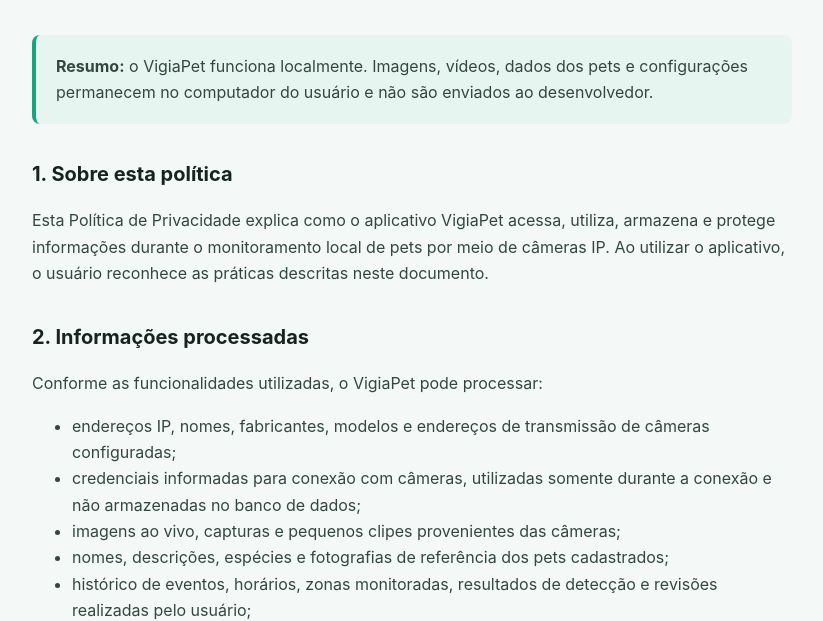
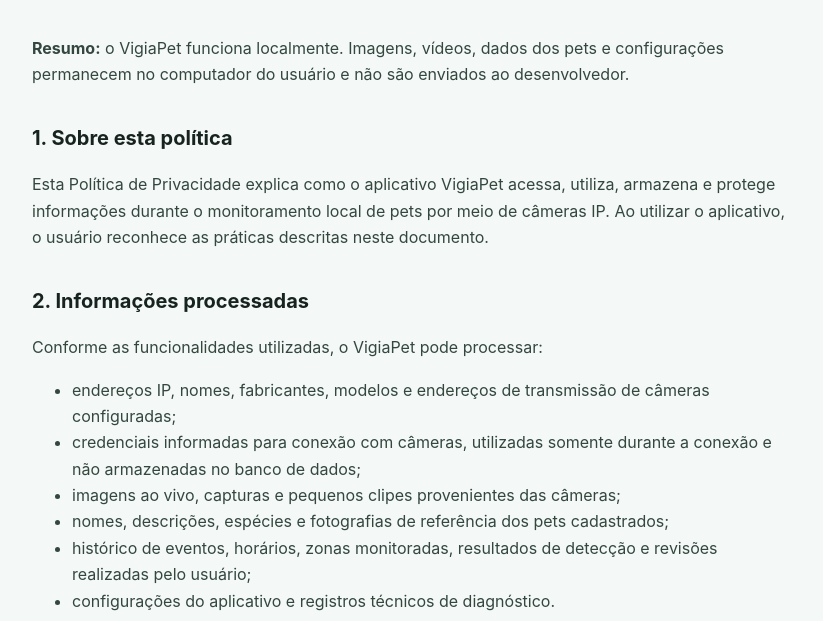
Before and after one commit to lucascodebr20/monitora-pet-releases, a plain HTML site: page docs/privacy.html in a window 1280 px wide. Shown: the part 207-828 px from the top of the page, without its empty margins (228-1051 px from the left). Drawn offline with Linux system fonts and the light colour scheme.

Commit message:
style: simplify privacy summary

```diff
--- a/docs/privacy.html
+++ b/docs/privacy.html
@@ -20,14 +20,12 @@
       p, li { color: #33473f; }
       a { color: #08785c; }
       .date { color: #60746c; }
-      .notice { padding: 18px 20px; border-left: 4px solid #18a47d; border-radius: 8px; background: #e7f5f0; }
       footer { margin-top: 48px; padding-top: 24px; border-top: 1px solid #cad8d2; color: #60746c; }
       @media (prefers-color-scheme: dark) {
         :root { background: #0e1714; color: #edf6f2; }
         p, li { color: #bdd0c8; }
         a { color: #65dbb8; }
         .date, footer { color: #91a79e; }
-        .notice { background: #142a23; }
         footer { border-color: #2b3d36; }
       }
     </style>
@@ -39,7 +37,7 @@
         <p class="date">Última atualização: 5 de outubro de 2026</p>
       </header>
 
-      <p class="notice"><strong>Resumo:</strong> o VigiaPet funciona localmente. Imagens, vídeos, dados dos pets e configurações permanecem no computador do usuário e não são enviados ao desenvolvedor.</p>
+      <p><strong>Resumo:</strong> o VigiaPet funciona localmente. Imagens, vídeos, dados dos pets e configurações permanecem no computador do usuário e não são enviados ao desenvolvedor.</p>
 
       <h2>1. Sobre esta política</h2>
       <p>Esta Política de Privacidade explica como o aplicativo VigiaPet acessa, utiliza, armazena e protege informações durante o monitoramento local de pets por meio de câmeras IP. Ao utilizar o aplicativo, o usuário reconhece as práticas descritas neste documento.</p>
```
